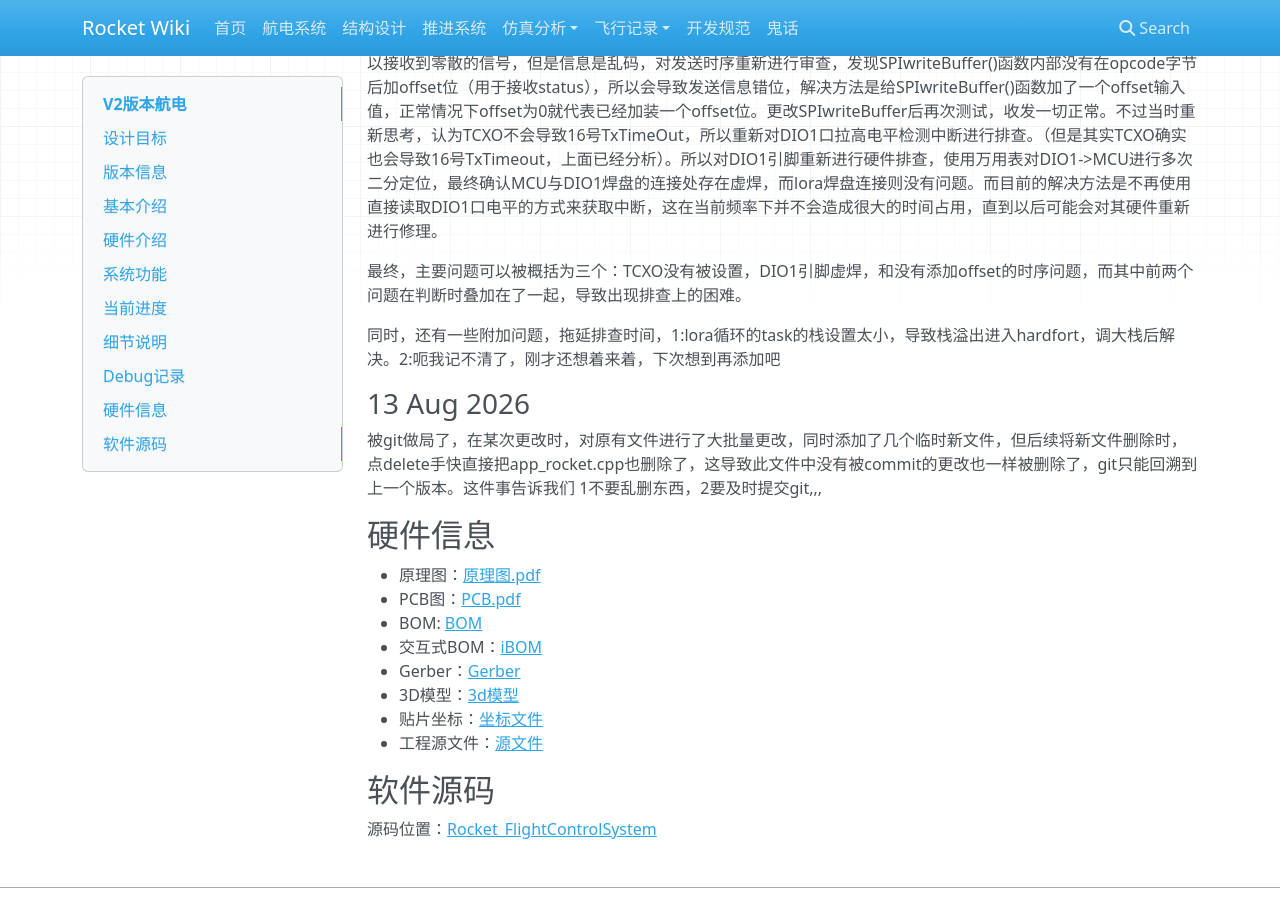
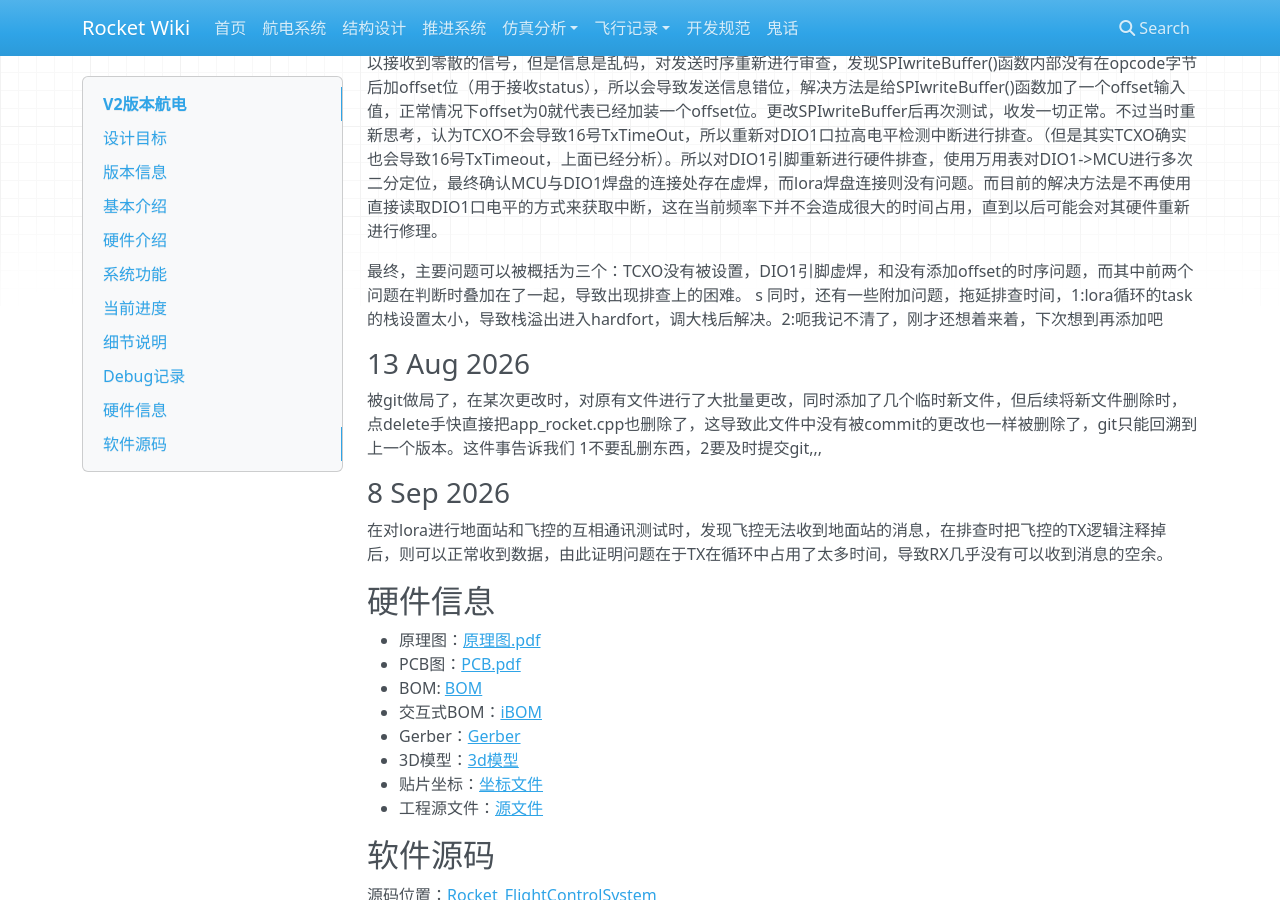
Before and after one commit to SophonSnwflake/rocket-docs, an MkDocs documentation site: the page built from docs/avionics/v2/index.md, in a window 1280 px wide and 900 px high, scrolled down 3874 px. Built offline with MkDocs 1.6.1, drawn with Linux system fonts in a browser that asks for light colours; nearby versions of some CDN libraries.

Commit message:
添加一个Debug记录

```diff
--- a/docs/avionics/v2/index.md
+++ b/docs/avionics/v2/index.md
@@ -111,14 +111,16 @@ rocket类作为总类，其下包含若干个commander类指针，而每个comma
 所以重新对TCXO进行了配置，（小插曲：最新手册内SX1268的TCXO供电为2.2V，和radioLib内使用的1.6V不同，应该是radioLib内的疏忽）。再次进行测试，发现Command execution failed与XOSC_START_ERR已经消失，而且收发可以接收到零散的信号，但是信息是乱码，对发送时序重新进行审查，发现SPIwriteBuffer()函数内部没有在opcode字节后加offset位（用于接收status），所以会导致发送信息错位，解决方法是给SPIwriteBuffer()函数加了一个offset输入值，正常情况下offset为0就代表已经加装一个offset位。更改SPIwriteBuffer后再次测试，收发一切正常。不过当时重新思考，认为TCXO不会导致16号TxTimeOut，所以重新对DIO1口拉高电平检测中断进行排查。（但是其实TCXO确实也会导致16号TxTimeout，上面已经分析）。所以对DIO1引脚重新进行硬件排查，使用万用表对DIO1->MCU进行多次二分定位，最终确认MCU与DIO1焊盘的连接处存在虚焊，而lora焊盘连接则没有问题。而目前的解决方法是不再使用直接读取DIO1口电平的方式来获取中断，这在当前频率下并不会造成很大的时间占用，直到以后可能会对其硬件重新进行修理。
 
 最终，主要问题可以被概括为三个：TCXO没有被设置，DIO1引脚虚焊，和没有添加offset的时序问题，而其中前两个问题在判断时叠加在了一起，导致出现排查上的困难。
-
+s
 同时，还有一些附加问题，拖延排查时间，1:lora循环的task的栈设置太小，导致栈溢出进入hardfort，调大栈后解决。2:呃我记不清了，刚才还想着来着，下次想到再添加吧
 
 ### 13 Aug 2026
 
 被git做局了，在某次更改时，对原有文件进行了大批量更改，同时添加了几个临时新文件，但后续将新文件删除时，点delete手快直接把app_rocket.cpp也删除了，这导致此文件中没有被commit的更改也一样被删除了，git只能回溯到上一个版本。这件事告诉我们 1不要乱删东西，2要及时提交git,,,
 
+### 8 Sep 2026
 
+在对lora进行地面站和飞控的互相通讯测试时，发现飞控无法收到地面站的消息，在排查时把飞控的TX逻辑注释掉后，则可以正常收到数据，由此证明问题在于TX在循环中占用了太多时间，导致RX几乎没有可以收到消息的空余。
 
 
 
```
